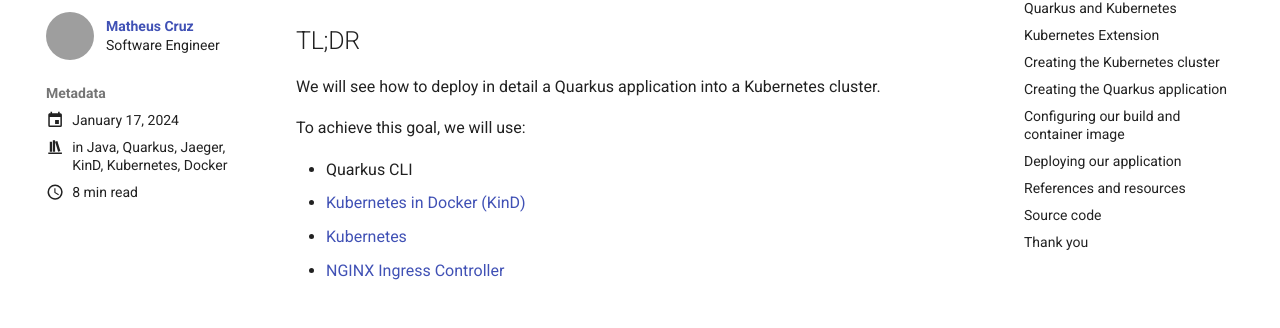
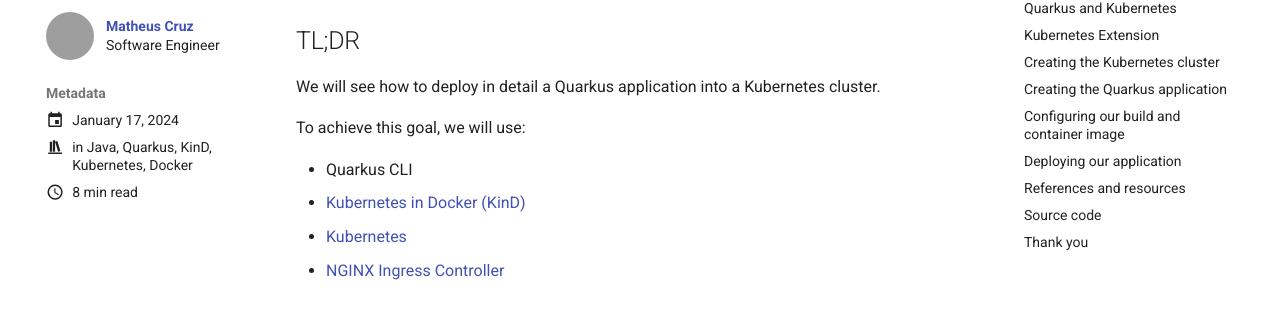
Before and after one commit to mcruzdev/blog, an MkDocs documentation site: the page built from docs/posts/deploy-quarkus-on-kubernetes-with-kind.md, in a window 1280 px wide. Shown: the part 157-485 px from the top of the page. Built offline with MkDocs 1.6.1 and Material for MkDocs 9.7.7, drawn with Linux system fonts in a browser that asks for light colours; emoji names are drawn with the system emoji font; comment, search, counter and statistics services are not loaded; grey boxes are pictures that could not be loaded.

Commit message:
Remove Jaeger category

```diff
--- a/docs/posts/deploy-quarkus-on-kubernetes-with-kind.md
+++ b/docs/posts/deploy-quarkus-on-kubernetes-with-kind.md
@@ -8,7 +8,6 @@
 categories:
   - Java
   - Quarkus
-  - Jaeger
   - KinD
   - Kubernetes
   - Docker
```
